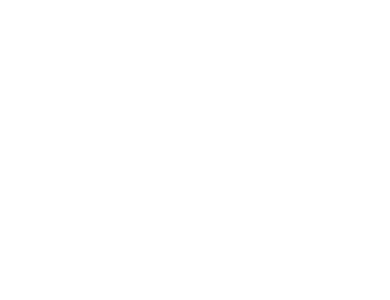
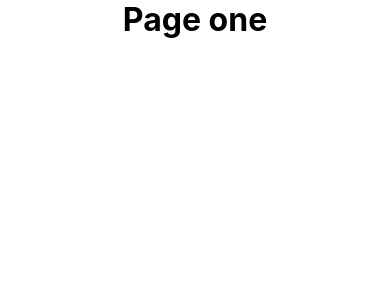
Before and after one commit to lnk00/the-one-thing, a React Native app: screen / in a window 390 px wide. Shown: the top 300 px of the page. Built offline with nearby package versions, Linux system fonts and the light colour scheme.

Commit message:
add animated pager

```diff
--- a/App.tsx
+++ b/App.tsx
@@ -1,9 +1,17 @@
 import { StatusBar } from 'expo-status-bar';
-import { StyleSheet, View } from 'react-native';
-import {
-  SafeAreaProvider,
-  useSafeAreaInsets,
-} from 'react-native-safe-area-context';
+import { StyleSheet, View, Dimensions } from 'react-native';
+import { SafeAreaProvider } from 'react-native-safe-area-context';
+import Animated, {
+  useSharedValue,
+  useAnimatedScrollHandler,
+  useAnimatedStyle,
+  interpolate,
+  runOnJS,
+} from 'react-native-reanimated';
+import { useRef, useState } from 'react';
+
+const { width: SCREEN_WIDTH } = Dimensions.get('window');
+const PAGES = ['Page one', 'Page two', 'Page three', 'Page four'];
 
 export default function Root() {
   return (
@@ -13,12 +21,70 @@
   );
 }
 
-function App() {
-  const insets = useSafeAreaInsets();
+const PageComponent = ({
+  page,
+  index,
+  scrollX,
+}: { page: string; index: number; scrollX: Animated.SharedValue<number> }) => {
+  const inputRange = [
+    (index - 1) * SCREEN_WIDTH,
+    index * SCREEN_WIDTH,
+    (index + 1) * SCREEN_WIDTH,
+  ];
+
+  const animatedTextStyle = useAnimatedStyle(() => {
+    const translateY = interpolate(scrollX.value, inputRange, [100, 0, -100]);
+
+    const opacity = interpolate(scrollX.value, inputRange, [0, 1, 0]);
+
+    const scale = interpolate(scrollX.value, inputRange, [0.8, 1, 0.8]);
+
+    return {
+      transform: [{ translateY }, { scale }],
+      opacity,
+    };
+  });
 
   return (
-    <View style={[styles.container, { paddingTop: insets.top }]}>
+    <View style={[styles.pageContainer]}>
+      <Animated.Text style={[styles.pageText, animatedTextStyle]}>
+        {page}
+      </Animated.Text>
+    </View>
+  );
+};
+
+function App() {
+  const scrollX = useSharedValue(0);
+  const flatListRef = useRef<Animated.FlatList<string>>(null);
+  const [currentIndex, setCurrentIndex] = useState(0);
+
+  const scrollHandler = useAnimatedScrollHandler({
+    onScroll: (event) => {
+      scrollX.value = event.contentOffset.x;
+    },
+    onMomentumEnd: (event) => {
+      const newIndex = Math.round(event.contentOffset.x / SCREEN_WIDTH);
+      runOnJS(setCurrentIndex)(newIndex);
+    },
+  });
+
+  return (
+    <View style={[styles.container]}>
       <StatusBar style="auto" />
+      <Animated.FlatList
+        ref={flatListRef}
+        data={PAGES}
+        renderItem={({ item, index }) => (
+          <PageComponent page={item} index={index} scrollX={scrollX} />
+        )}
+        keyExtractor={(_, index) => index.toString()}
+        horizontal
+        pagingEnabled
+        showsHorizontalScrollIndicator={false}
+        onScroll={scrollHandler}
+        scrollEventThrottle={16}
+      />
     </View>
   );
 }
@@ -27,6 +93,15 @@
   container: {
     flex: 1,
     backgroundColor: '#fff',
-    paddingHorizontal: 24,
+  },
+  pageContainer: {
+    width: SCREEN_WIDTH,
+    height: '100%',
+    justifyContent: 'center',
+    alignItems: 'center',
+  },
+  pageText: {
+    fontSize: 32,
+    fontWeight: 'bold',
   },
 });
```
